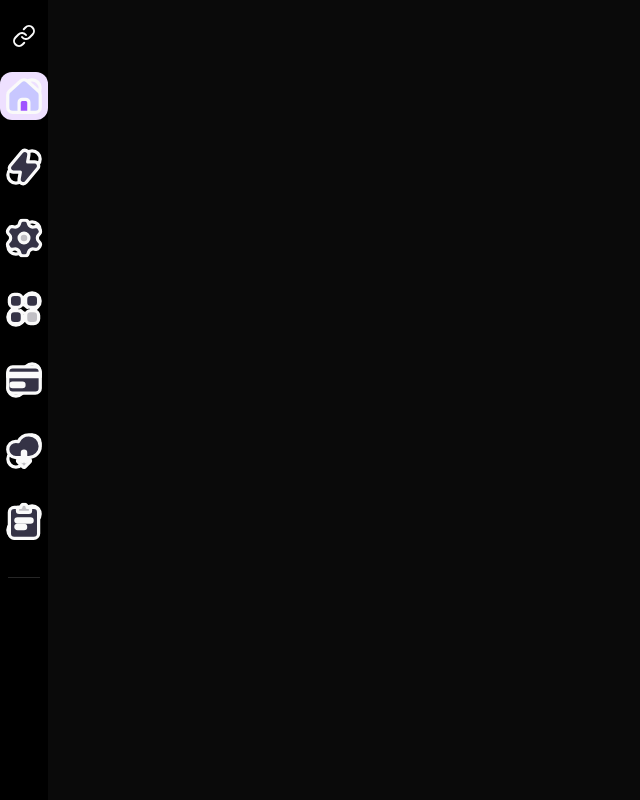
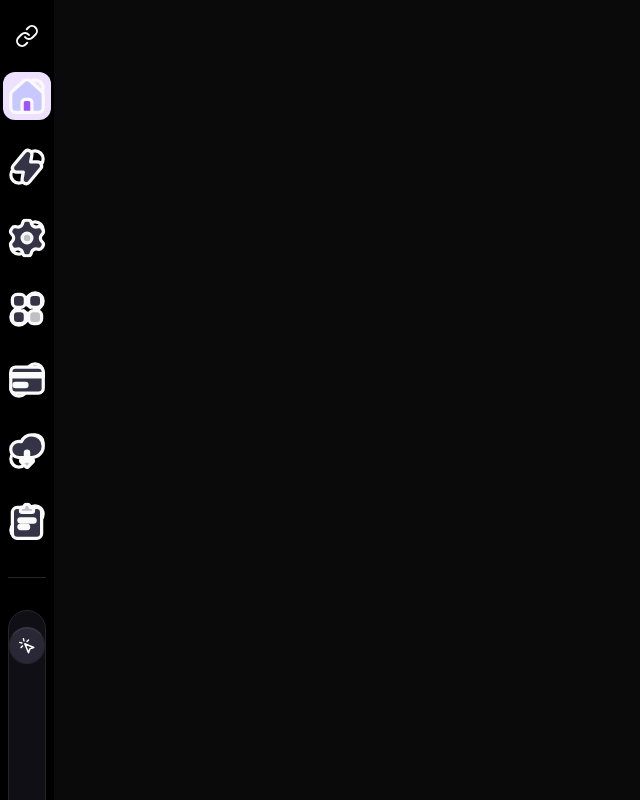
Before and after one commit to anishsoni29/SynchroSphere, a Next.js app: page /dashboard in a window 1280 px wide. Shown: the whole page, without its empty margins (0-640 px from the left). Built offline with nearby package versions, Linux system fonts and the light colour scheme.

Commit message:
added the lucide react component

```diff
--- a/src/components/sidebar/index.tsx
+++ b/src/components/sidebar/index.tsx
@@ -1,6 +1,6 @@
 "use client";
 
-import { Link } from "lucide-react";
+import { Link, LucideMousePointerClick } from "lucide-react";
 import { usePathname } from "next/navigation";
 import React from "react";
 import {
@@ -56,6 +56,11 @@ const MenuOptions = (props: Props) => {
           ))}
         </TooltipProvider>
         <Separator />
+        <div className="flex items-center flex-col gap-9 dark:bg-[#353346]/30 py-4 rounded-full h-56 overflow-scroll border-[1px]">
+          <div className="relative dark: bg-[#353346]/70 p-2 rounded-full dark:border-t-[2px] border-[1px] dark:border-t-[#353346]">
+            <LucideMousePointerClick className="dark : text-white" size={18} />
+          </div>
+        </div>
       </div>
     </nav>
   );
```
